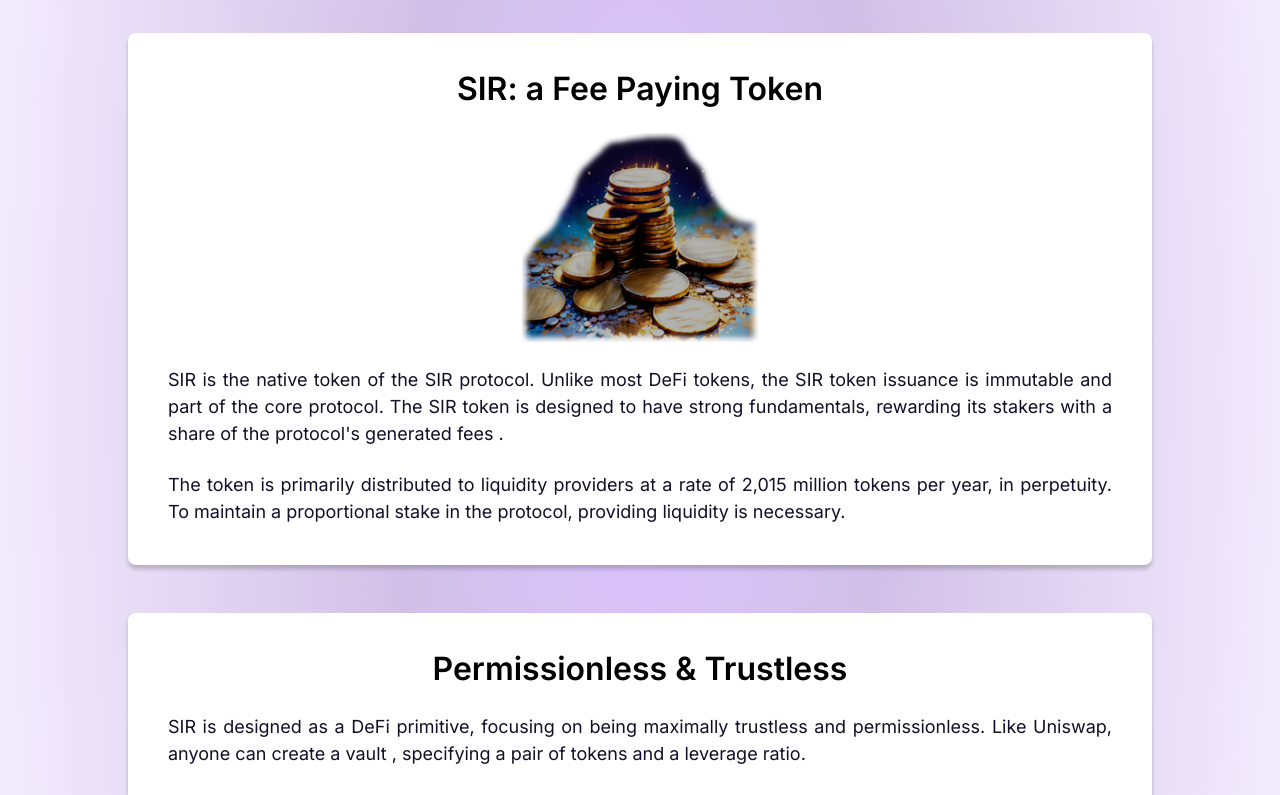
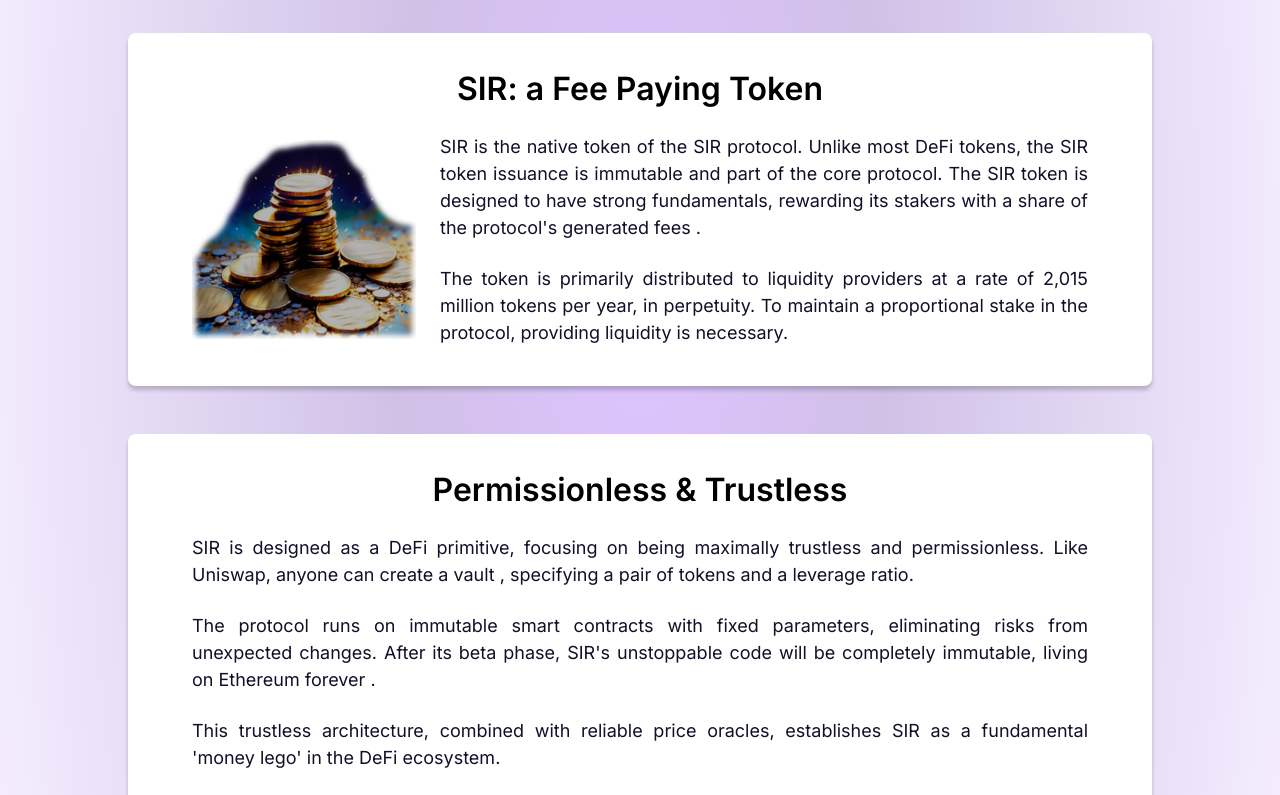
Before and after one commit to SIR-trading/sir-landing-react, a Next.js app: page / in a window 1280 px wide. Shown: the part 1440-2235 px from the top of the page. Built offline with nearby package versions, Linux system fonts and the light colour scheme.

Commit message:
feat: enhance layout and styling of SIR token section for better readability

```diff
--- a/src/app/page.tsx
+++ b/src/app/page.tsx
@@ -85,7 +85,7 @@
         </Section>
 
         <Section variant="background" header={"SIR: a Fee Paying Token"}>
-          <div className="section-text-block">
+          <div className="section-text-block flex flex-col items-center md:flex-row">
             <Image
               src="/pile_of_coins.png"
               alt="pile of coins"
@@ -93,19 +93,21 @@
               height={300}
               className="mx-auto h-full w-full max-w-xs object-cover md:w-1/4"
             />
+            <div className="section-text-block">
               <p>
                 SIR is the native token of the SIR protocol. Unlike most DeFi
                 tokens, the SIR token issuance is immutable and part of the core
                 protocol. The SIR token is designed to have strong fundamentals,
-              rewarding its stakers with a share of the protocol&#39;s generated
-              fees .
+                rewarding its stakers with a share of the protocol&#39;s
+                generated fees .
               </p>
               <p>
                 The token is primarily distributed to liquidity providers at a
-              rate of 2,015 million tokens per year, in perpetuity. To maintain
-              a proportional stake in the protocol, providing liquidity is
-              necessary.
+                rate of 2,015 million tokens per year, in perpetuity. To
+                maintain a proportional stake in the protocol, providing
+                liquidity is necessary.
               </p>
+            </div>
           </div>
         </Section>
 
--- a/src/components/common/Section.tsx
+++ b/src/components/common/Section.tsx
@@ -21,7 +21,7 @@
       "ring-2 ring-gray-800": variant === "ring",
       "bg-card-light dark:bg-card shadow-section":
         variant === "background" || variant === "background-p0",
-      "p-3 md:p-10 my-12": variant !== "background-p0",
+      "p-3 md:py-10 md:px-16 my-12": variant !== "background-p0",
       "p-3 md:px-0 md:py-8 my-12": variant === "background-p0",
     },
     className,
```
Lines whose indentation alone changed are shown as unchanged.
